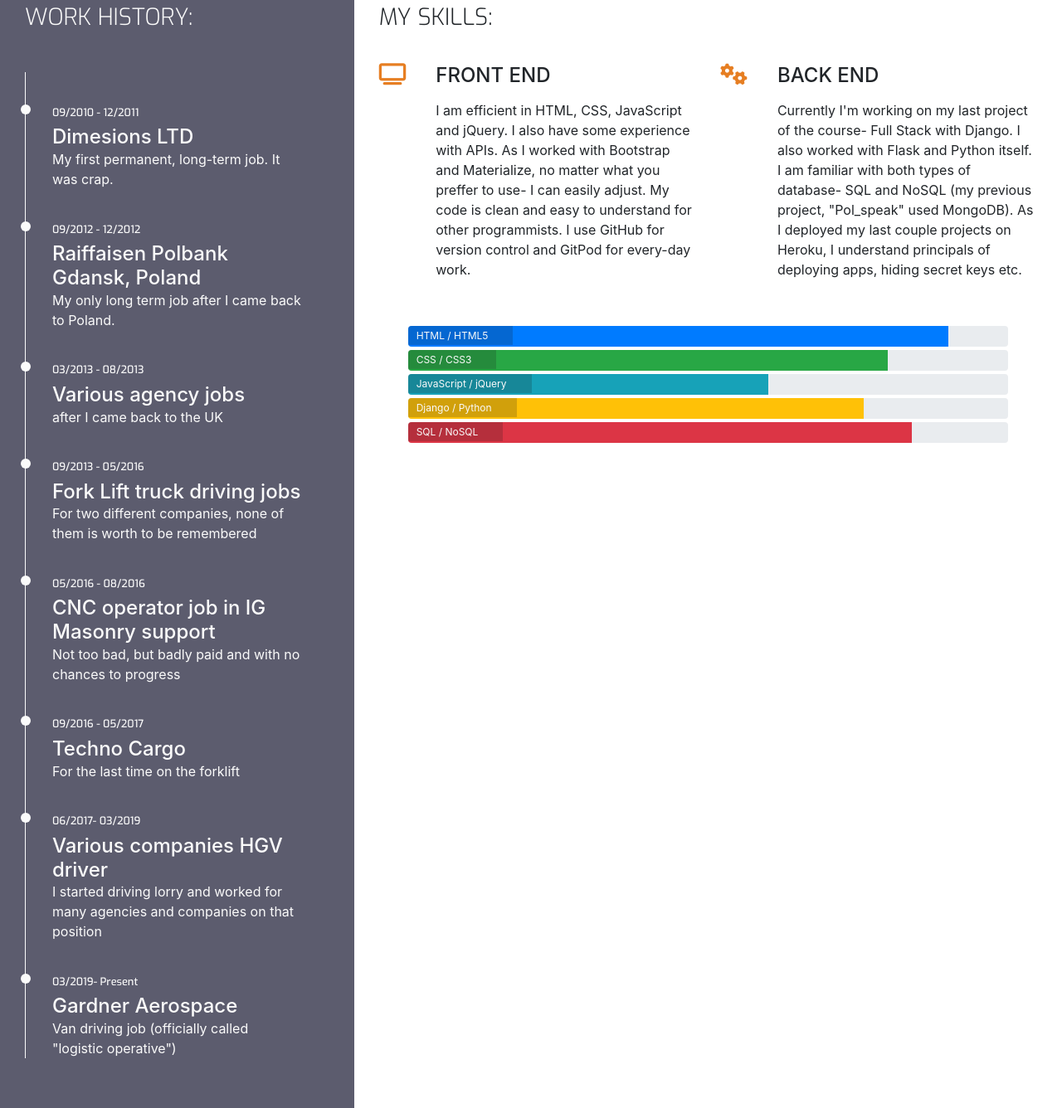
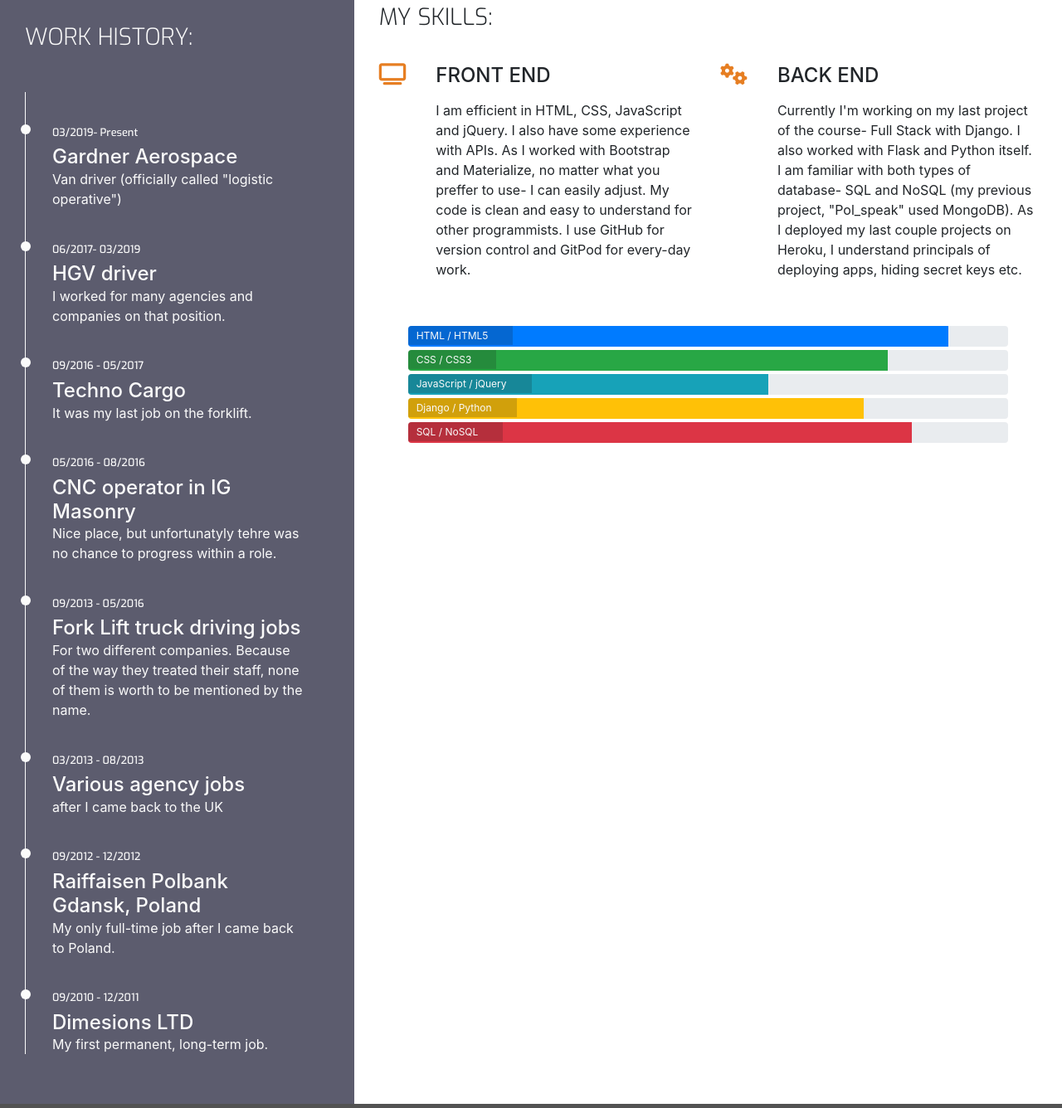
Before and after one commit to MrColorado35/my-cv-website, a plain HTML site: page resume.html in a window 1280 px wide. Shown: the part 390-1726 px from the top of the page at 83% size. Drawn offline with nearby package versions, Linux system fonts and the light colour scheme.

Commit message:
feat: resume page made more appealing

```diff
--- a/resume.html
+++ b/resume.html
@@ -57,7 +57,7 @@
     </header>
      <section class="container-fluid">
         <div class="row">
-            <div class="col-md-4 bg-color-work-history section-column">
+            <div class="col-md-4 bg-color-work-history section-column"> -->
                 <div class="row">
                     <div class="col-12">
                         <h3 class="history-heading uppercase">
@@ -66,43 +66,43 @@
                     </div>
                 </div>
                 <div class="history-items">
-                    <div class="timeline-item" data-dates="09/2010 - 12/2011">
-                        <h4>Dimesions LTD</h4>
-                        <p>My first permanent, long-term job. It was crap.</p>
+                    <div class="timeline-item" data-dates="03/2019- Present">
+                            <h4>Gardner Aerospace</h4>
+                            <p>Van driver (officially called "logistic operative")</p>
+                        </div>
+                        <div class="timeline-item" data-dates="06/2017- 03/2019">
+                            <h4>HGV driver</h4>
+                            <p>I worked for many agencies and companies on that position.</p>
+                        </div>
+                        <div class="timeline-item" data-dates="09/2016 - 05/2017">
+                            <h4>Techno Cargo</h4>
+                            <p>It was my last job on the forklift.</p>
+                        </div>
+                        <div class="timeline-item" data-dates="05/2016 - 08/2016">
+                            <h4>CNC operator in IG Masonry </h4>
+                            <p>Nice place, but unfortunatyly tehre was no chance to progress within a role.</p>
+                        </div>
+                        <div class="timeline-item" data-dates="09/2013 - 05/2016">
+                            <h4>Fork Lift truck driving jobs</h4>
+                            <p>For two different companies. Because of the way they treated their staff, none of them is worth to be mentioned by the name.</p>
+                        </div>
+                        <div class="timeline-item" data-dates="03/2013 - 08/2013">
+                            <h4>Various agency jobs</h4>
+                            <p>  after I came back to the UK </p>
                         </div>
                         <div class="timeline-item" data-dates="09/2012 - 12/2012">
                             <h4>Raiffaisen Polbank<br/>
                                 Gdansk, Poland
                             </h4>
-                        <p>My only long term job after I came back to Poland.</p>
+                            <p>My only full-time job after I came back to Poland.</p>
                         </div>
-                    <div class="timeline-item" data-dates="03/2013 - 08/2013">
-                        <h4>Various agency jobs</h4>
-                        <p>      after I came back to the UK </p>
+                        <div class="timeline-item" data-dates="09/2010 - 12/2011">
+                            <h4>Dimesions LTD</h4>
+                            <p>My first permanent, long-term job. </p>
                         </div>
-                    <div class="timeline-item" data-dates="09/2013 - 05/2016">
-                        <h4>Fork Lift truck driving jobs</h4>
-                        <p>For two different companies, none of them is worth to be remembered</p>
-                    </div>
-                    <div class="timeline-item" data-dates="05/2016 - 08/2016">
-                        <h4>CNC operator job in IG Masonry support </h4>
-                        <p>Not too bad, but badly paid and with no chances to progress</p>
-                    </div>
-                    <div class="timeline-item" data-dates="09/2016 - 05/2017">
-                        <h4>Techno Cargo</h4>
-                        <p>For the last time on the forklift</p>
-                    </div>
-                    <div class="timeline-item" data-dates="06/2017- 03/2019">
-                        <h4>Various companies HGV driver</h4>
-                        <p>I started driving lorry and worked for many agencies and companies on that position</p>
-                    </div>
-                    <div class="timeline-item" data-dates="03/2019- Present">
-                        <h4>Gardner Aerospace</h4>
-                        <p>Van driving job (officially called "logistic operative")</p>
                 </div>
             </div>
 
-            </div>
             <div class="col-md-8 bg-color-three-reasons section-column">
                 <div class="row">
                     <div class="col">
```
Lines whose indentation alone changed are shown as unchanged.
